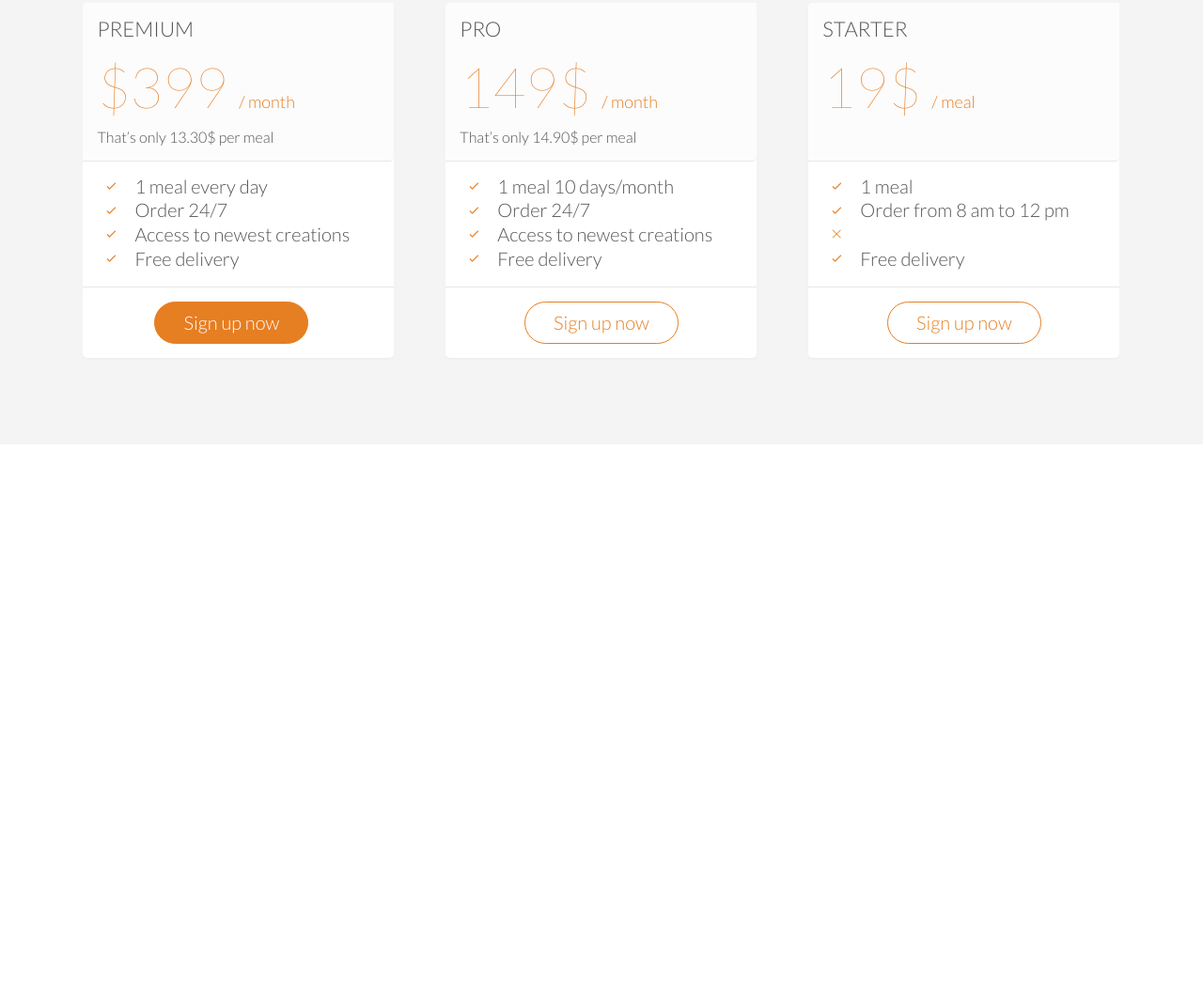
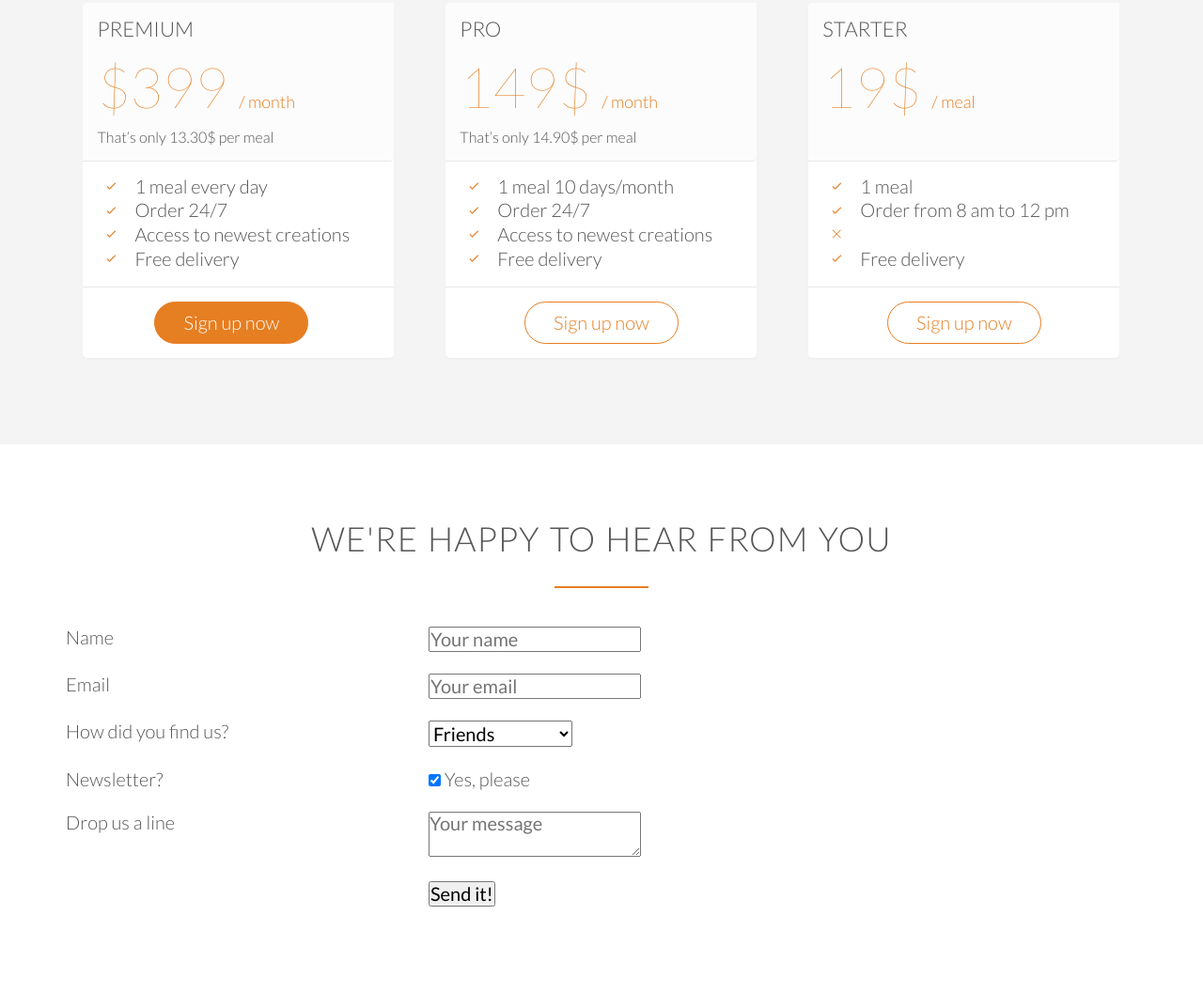
Before and after one commit to LaserPewPew10/omnifood, a plain HTML site: page index.html in a window 1280 px wide. Shown: the part 4113-5170 px from the top of the page at 94% size. Before the commit the page ends 4586 px from the top, so only its background shows below. Drawn offline with Linux system fonts and the light colour scheme; files whose address does not match are found by name.

Commit message:
adding in form section for omnifood

```diff
--- a/index.html
+++ b/index.html
@@ -335,18 +335,70 @@
   </div>
 </section>
 
+<section class="section-form">
+  <div class="row">
+      <h2>We're happy to hear from you</h2>
+  </div>
+  <div class="row">
+      <form method="post" action="#" class="contact-form">
+          <div class="row">
+              <div class="col span-1-of-3">
+                  <label for="name">Name</label>
+              </div>
+              <div class="col span-2-of-3">
+                  <input type="text" name="name" id="name" placeholder="Your name" required>
+              </div>
+          </div>
+          <div class="row">
+              <div class="col span-1-of-3">
+                  <label for="email">Email</label>
+              </div>
+              <div class="col span-2-of-3">
+                  <input type="email" name="email" id="email" placeholder="Your email" required>
+              </div>
+          </div>
+          <div class="row">
+              <div class="col span-1-of-3">
+                  <label for="find-us">How did you find us?</label>
+              </div>
+              <div class="col span-2-of-3">
+                  <select name="find-us" id="find-us">
+                      <option value="friends" selected>Friends</option>
+                      <option value="search">Search engine</option>
+                      <option value="ad">Advertisement</option>
+                      <option value="other">Other</option>
+                  </select>
+              </div>
+          </div>
+          <div class="row">
+              <div class="col span-1-of-3">
+                  <label>Newsletter?</label>
+              </div>
+              <div class="col span-2-of-3">
+                  <input type="checkbox" name="news" id="news" checked> Yes, please
+              </div>
+          </div>
+          <div class="row">
+              <div class="col span-1-of-3">
+                  <label>Drop us a line</label>
+              </div>
+              <div class="col span-2-of-3">
+                  <textarea name="message" placeholder="Your message"></textarea>
+              </div>
+          </div>
+          <div class="row">
+              <div class="col span-1-of-3">
+                  <label>&nbsp;</label>
+              </div>
+              <div class="col span-2-of-3">
+                  <input type="submit" value="Send it!">
+              </div>
+          </div>
+
+      </form>
+
+  </div>
+</section>
 
   </body>
 </html>
-
-
-<!-- Title: Start eating healthy today
-
-
-
-Plan 3: Starter
-19$ per meal
-1 meal
-Order from 8 am to 12 pm
-Free delivery
- -->
```
